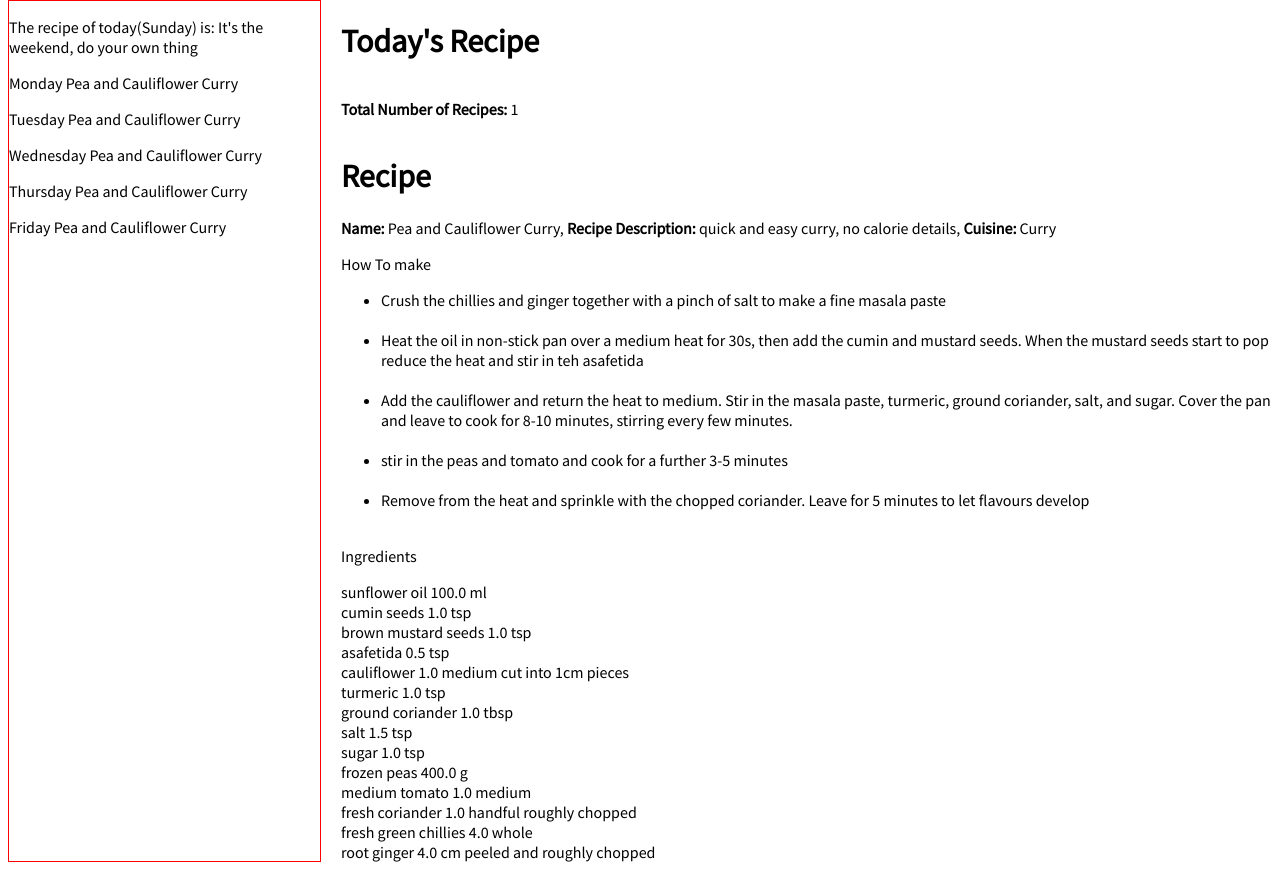
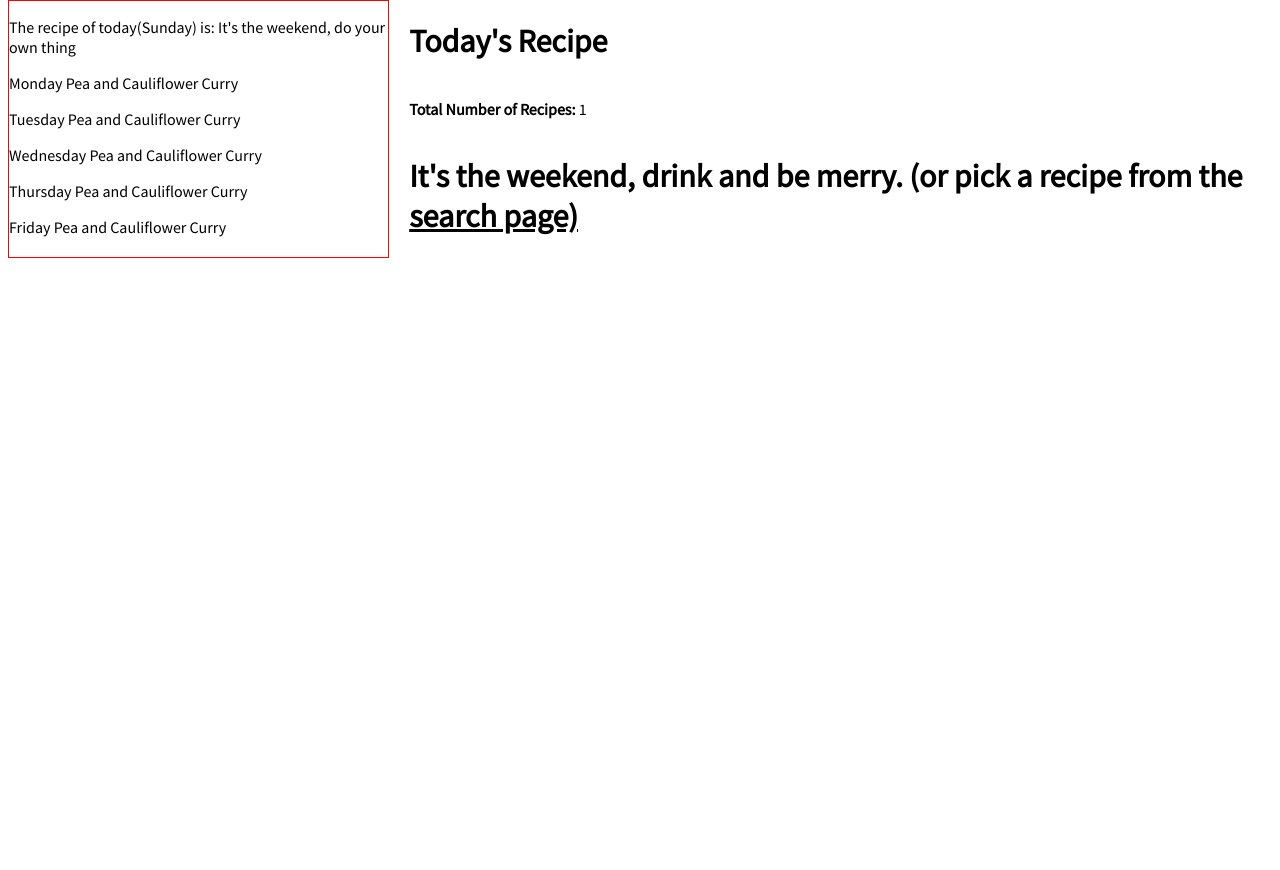
Before and after one commit to Cleon909/Recipe_planner, a Flask app: page / in a window 1280 px wide. Shown: the part 168-1038 px from the top of the page. After the commit the page ends 426 px from the top, so only its background shows below. Run offline with Flask 2, Linux system fonts and the light colour scheme; data comes from the database, SQL or seed files in the repository.

Commit message:
added exception handling for weekend

```diff
--- a/application/routes.py
+++ b/application/routes.py
@@ -27,27 +27,33 @@ def index():
         recipe_of_the_day = Recipes.query.filter_by(id = (Schedule.query.filter_by(day_of_the_week = datetime.today().weekday()).first().recipe_id)).first().recipe_name
     # variables for the layout html template.
 
+    if datetime.today().weekday() == 5 or datetime.today().weekday() == 6:
+        weekend = True
+    else:
+        weekend = False
+
     total_number = Recipes.query.count()
-    # make dummy recipe fot weekends
-    if datetime.today().weekday() == 5 or datetime.today().weekday() == 6:
-        daily_recipe = Recipes.query.filter_by(id = 1).first()
+    if datetime.today().weekday() in [0,1,2,3,4]:
+        daily_recipe = Recipes.query.filter_by(id = (Schedule.query.filter_by(day_of_the_week = datetime.today().weekday()).first().recipe_id)).first()
+        cuisine = Cuisine.query.filter_by(id=daily_recipe.cuisine_id).first().cuisine_name
+        method_list = [m.step for m in Method.query.filter_by(recipe_id = daily_recipe.id)]
+        quantities = Quantity.query.filter_by(recipe_id = daily_recipe.id).all()
+        ingredient_list = []
+        n = 0
+        for q in quantities:
+            ingredient_list.append([])
+            ingredient_list[n].append(Ingredients.query.filter_by(id = q.ingredient_id).first().ingredient_name)
+            ingredient_list[n].append(q.amount)
+            ingredient_list[n].append(Measure.query.filter_by(id = q.measure).first().measure)
+            ingredient_list[n].append(q.ingredient_prep)
+            n += 1
     else:
-        daily_recipe = Recipes.query.filter_by(id = (Schedule.query.filter_by(day_of_the_week = datetime.today().weekday()).first().recipe_id)).first()
-
-    cuisine = Cuisine.query.filter_by(id=daily_recipe.cuisine_id).first().cuisine_name
-    method_list = [m.step for m in Method.query.filter_by(recipe_id = daily_recipe.id)]
-    quantities = Quantity.query.filter_by(recipe_id = daily_recipe.id).all()
-    print(quantities)
-    ingredient_list = []
-    n = 0
-    for q in quantities:
-        ingredient_list.append([])
-        ingredient_list[n].append(Ingredients.query.filter_by(id = q.ingredient_id).first().ingredient_name)
-        ingredient_list[n].append(q.amount)
-        ingredient_list[n].append(Measure.query.filter_by(id = q.measure).first().measure)
-        ingredient_list[n].append(q.ingredient_prep)
-        n += 1
-    return render_template('index.html', day=day, recipe_of_the_day=recipe_of_the_day, week=week, daily_recipe=daily_recipe, total_number=total_number, cuisine=cuisine, method_list=method_list, ingredient_list=ingredient_list)
+        daily_recipe = False
+        cuisine = False
+        method_list = False
+        quantities = False
+        ingredient_list = False
+    return render_template('index.html', day=day, recipe_of_the_day=recipe_of_the_day, week=week, daily_recipe=daily_recipe, total_number=total_number, cuisine=cuisine, method_list=method_list, ingredient_list=ingredient_list, weekend=weekend)
 
 
 
@@ -235,24 +241,6 @@ def finalise_schedule():
         for i in aggregated_ingredient_list:
             print(f"{i.ingredient_id} {i.amount} {i.measure_id}")
 
-        # for ingredient in ingredient_names:
-        #     if ingredient_names.count(ingredient) == 1:
-        #         aggregated_ingredient_list.append(ingredient_list[aggregated_ingredient_list.index(ingredient)])
-        # else:
-        #     for ing in ingredient_list:
-        #         for item in ingredient_list:
-        #             if ingredient_list.index(ing) == ingredient_list.index(item):
-        #                 pass
-        #             elif ing[0] == item[0]:
-        #                  ing[1] += item[1]
-        #     aggregated_ingredient_list.append(ing)
-        #     print(aggregated_ingredient_list)
-        # db.session.query(ShoppingList).delete()
-        # db.session.commit()
-        # for element in aggregated_ingredient_list:
-        #     shop = ShoppingList(*element)
-        #     db.session.add(shop)
-        #     db.session.commit()
 
         return render_template('finalise_schedule.html', day=day, week=week, recipe_of_the_day=recipe_of_the_day, aggregated_ingredient_list=aggregated_ingredient_list)
     else:
--- a/application/templates/index.html
+++ b/application/templates/index.html
@@ -8,6 +8,7 @@
             <p><b>Total Number of Recipes:</b> {{ total_number }}<p>
         </div>
     </div>
+    {% if weekend == False: %}
         <div>
             <h1> Recipe</h1>
             <p><b>Name:</b> {{ daily_recipe.recipe_name }}, <b>Recipe Description:</b> {{ daily_recipe.recipe_description }}, <b>Cuisine:</b> {{ cuisine }}</p>
@@ -28,5 +29,9 @@
             {% endfor %}
             </div>
         </div>
+    {% endif %}
+    {% if weekend == True %}
+    <h1> It's the weekend, drink and be merry. (or pick a recipe from the <a href="{{ url_for('search_recipes') }}" style="color:black">search page)</a></h1>
+    {% endif %}
 </div>
 {% endblock body %}
```
Lines whose indentation alone changed are shown as unchanged.
